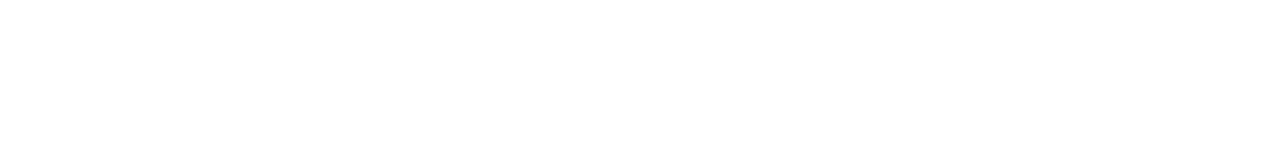
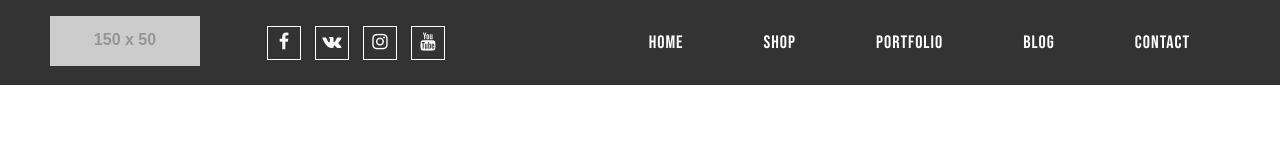
Before and after one commit to marchiscold/LoftLife, a plain HTML site: page index.html in a window 1280 px wide. Drawn offline with Linux system fonts and the light colour scheme; placeholder pictures from the web are drawn by us.

Commit message:
Add header basic folder structure

```diff
--- /dev/null
+++ b/css/base/_reset.scss
@@ -0,0 +1,9 @@
+*, *:before, *:after {
+  box-sizing: border-box;
+  margin: 0;
+  padding: 0;
+}
+
+html, body {
+  height: 100%;
+}
--- /dev/null
+++ b/css/components/_social.scss
@@ -0,0 +1,26 @@
+.social {
+  ul {
+    list-style: none;
+  }
+}
+
+.social__list {
+  display: flex;
+}
+
+.social__item {
+  display: flex;
+  justify-content: center;
+  align-items: center;
+  margin: 0px 7px;
+  width: 34px;
+  height: 34px;
+  border: 1px solid #fff;
+  font-size: 18px;
+  cursor: pointer;
+}
+
+.social__link {
+  color: #fff;
+  text-decoration: none;
+}
--- /dev/null
+++ b/css/components/_top-nav.scss
@@ -0,0 +1,27 @@
+.top-nav {
+  ul {
+    list-style: none;
+  }
+  a {
+    text-decoration: none;
+  }
+}
+
+.top-nav__list {
+  display: flex;
+}
+
+.top-nav__link {
+  text-transform: uppercase;
+  padding: 12px 40px;
+  color: #fff;
+  font-family: 'Bebas Neue', Arial;
+  font-size: 18px;
+  font-weight: 400;
+  letter-spacing: 1px;
+  transition: background-color .1s linear;
+
+  &:hover {
+    background-color: #4e26fd;
+  }
+}
--- /dev/null
+++ b/css/layout/_container.scss
@@ -0,0 +1,4 @@
+.container {
+  max-width: 1180px;
+  margin: 0 auto;
+}
--- /dev/null
+++ b/css/layout/_header.scss
@@ -0,0 +1,21 @@
+.header {
+  position: fixed;
+  top: 0;
+  left: 0;
+  width: 100%;
+  background-color: rgba(0, 0, 0, 0.8);
+}
+
+.header__body {
+  display: flex;
+  align-items: center;
+  height: 85px;
+}
+
+.header__menu {
+  margin-left: auto;
+}
+
+.header__logo {
+  margin-right: 60px;
+}
--- /dev/null
+++ b/css/main.scss
@@ -0,0 +1,10 @@
+// base
+@import "base/reset";
+
+// components
+@import "components/social";
+@import "components/top-nav";
+
+// layoug
+@import "layout/container";
+@import "layout/header";
--- a/index.html
+++ b/index.html
@@ -4,8 +4,49 @@
   <meta charset="UTF-8">
   <meta name="viewport" content="width=device-width, initial-scale=1.0">
   <title>LoftLife</title>
+  <link href="https://fonts.googleapis.com/css2?family=Bebas+Neue&display=swap" rel="stylesheet">
+  <link rel="stylesheet" href="https://maxcdn.bootstrapcdn.com/font-awesome/4.7.0/css/font-awesome.min.css">
+  <link rel="stylesheet" href="css/main.css">
 </head>
 <body>
+  <header class="header">
+    <div class="container">
 
+      <div class="header__body">
+
+        <div class="header__logo"><a href="index.html"><img src="https://via.placeholder.com/150x50/555555" alt="LoftLife"></a></div>
+
+        <div class="header__social social">
+          <ul class="social__list">
+            <li class="social__item"><a class="social__link" href="#"><i class="fa fa-facebook" aria-hidden="true"></a></i></li>
+            <li class="social__item"><a class="social__link" href="#"><i class="fa fa-vk" aria-hidden="true"></a></i></li>
+            <li class="social__item"><a class="social__link" href="#"><i class="fa fa-instagram" aria-hidden="true"></a></i></li>
+            <li class="social__item"><a class="social__link" href="#"><i class="fa fa-youtube" aria-hidden="true"></a></i></li>
+          </ul>
+        </div>
+
+        <div class="header__menu">
+          <nav class="top-nav">
+            <ul class="top-nav__list">
+              <li class="top-nav__item"><a href="#" class="top-nav__link">home</a></li>
+              <li class="top-nav__item"><a href="#" class="top-nav__link">shop</a></li>
+              <li class="top-nav__item"><a href="#" class="top-nav__link">portfolio</a></li>
+              <li class="top-nav__item"><a href="#" class="top-nav__link">blog</a></li>
+              <li class="top-nav__item"><a href="#" class="top-nav__link">contact</a></li>
+            </ul>
+          </nav>
+        </div>
+
+      </div><!--.header__body-->
+    </div><!--.container-->
+  </header>
+  <section class="hero">
+    <div class="container">
+
+      <div class="hero__img"></div>
+      <div class="hero__content"></div>
+
+    </div>
+  </section>
 </body>
 </html>
```
Also changed, not shown: css/main.css (added), 1 other file.
